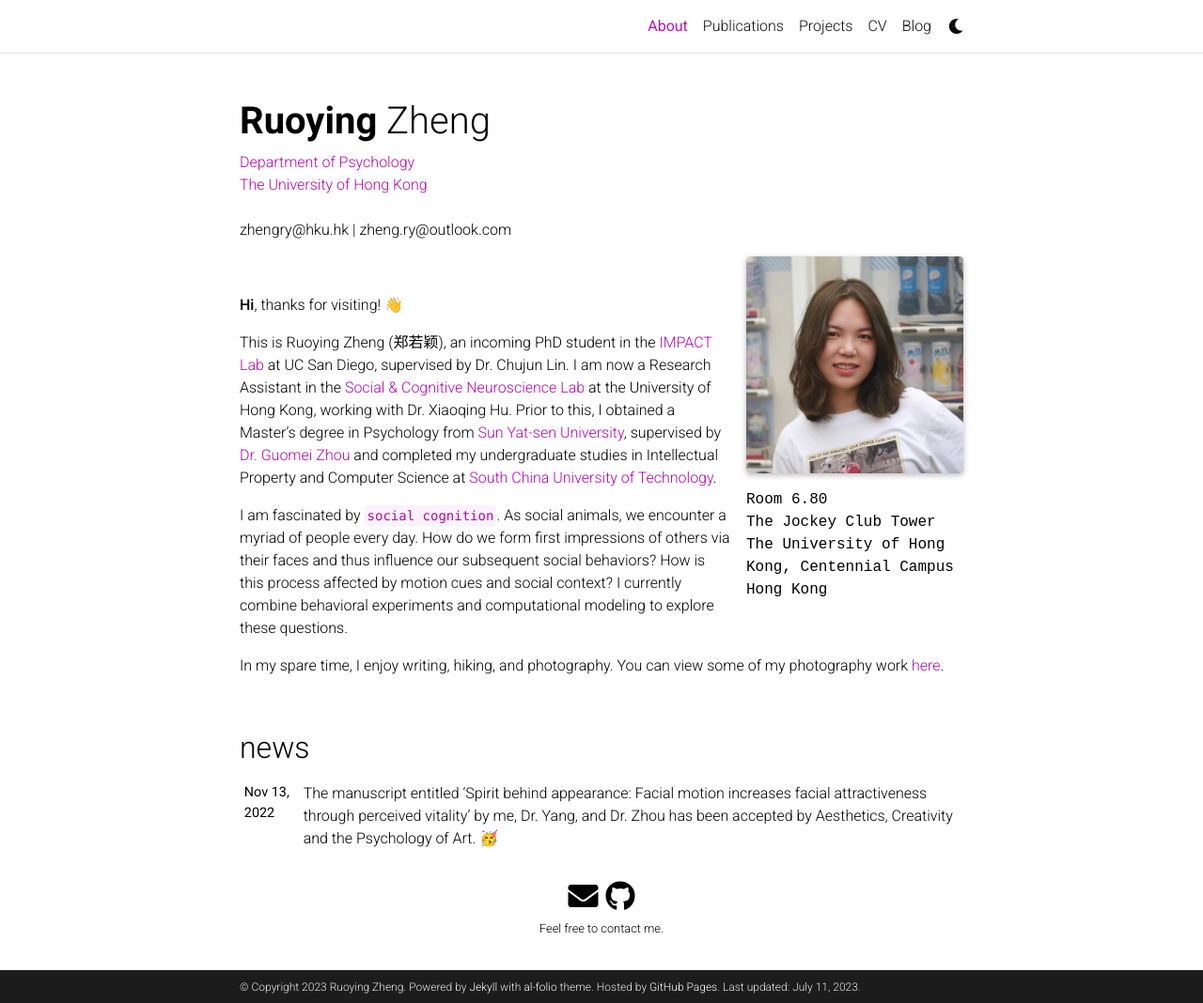
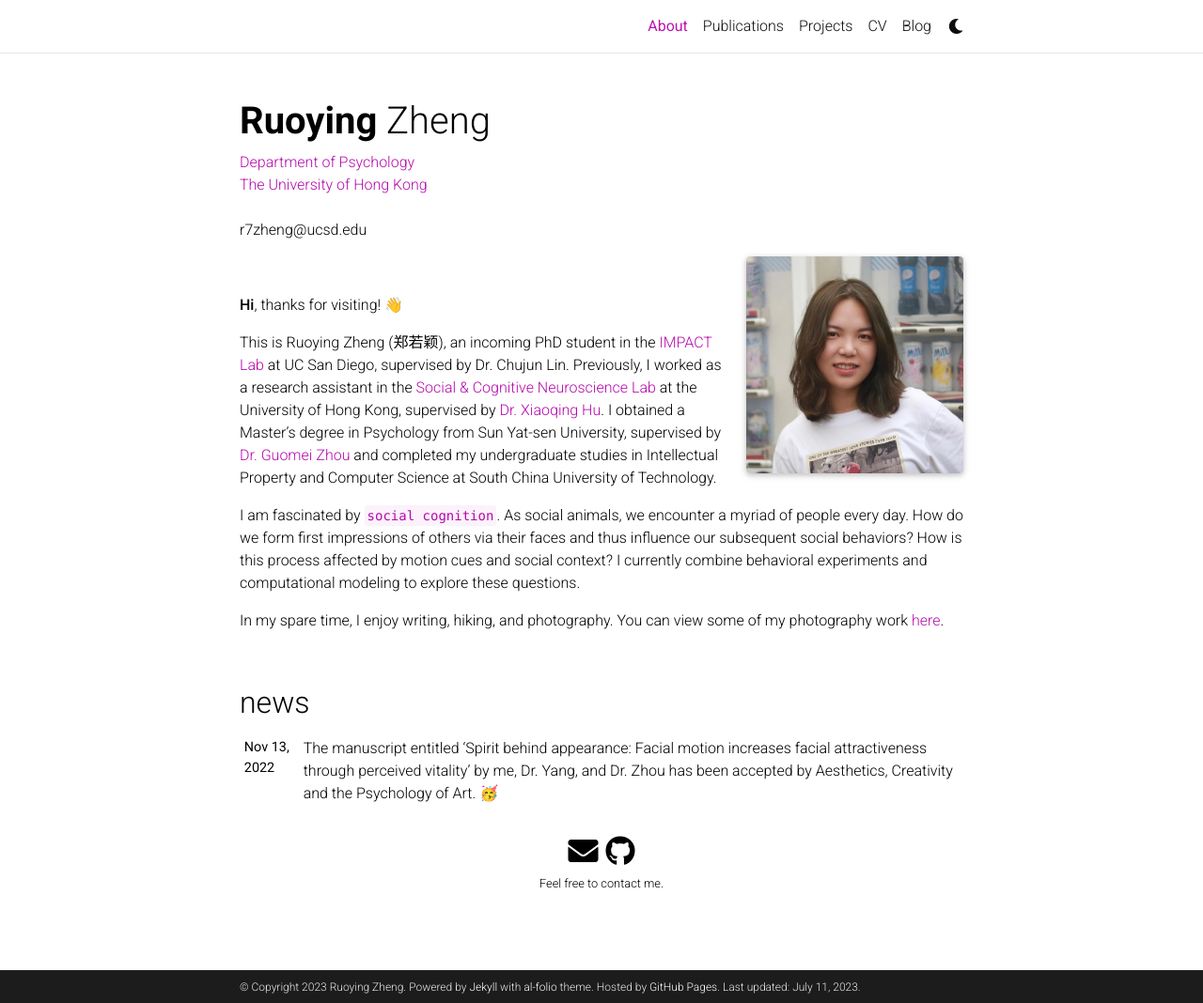
Before and after one commit to RuoyingZheng/RuoyingZheng.github.io, a Jekyll site: the page built from _pages/about.md, in a window 1280 px wide and 1068 px high. Shown: the whole window at 94% size. Built offline with Jekyll 4.4.1, drawn with Linux system fonts in a browser that asks for light colours; full-size pictures stand in for the smaller copies a plugin makes; comment, search, counter and statistics services are not loaded; a style sheet for code colours, icons or effects is not loaded.

Commit message:
Update about.md

```diff
--- a/_pages/about.md
+++ b/_pages/about.md
@@ -2,17 +2,17 @@
 layout: about
 title: About
 permalink: /
-subtitle: <a href='https://psychology.hku.hk'>Department of Psychology</a><br><a href='https://hku.hk'>The University of Hong Kong</a></br><br>zhengry@hku.hk | zheng.ry@outlook.com</br>
+subtitle: <a href='https://psychology.hku.hk'>Department of Psychology</a><br><a href='https://hku.hk'>The University of Hong Kong</a></br><br>r7zheng@ucsd.edu</br>
 
 profile:
   align: right
   image: prof_pic.jpg
   image_circular: false # crops the image to make it circular
   address: >
-    <p>Room 6.80</p>
-    <p>The Jockey Club Tower</p>
-    <p>The University of Hong Kong, Centennial Campus</p>
-    <p>Hong Kong</p>
+    <p></p>
+    <p></p>
+    <p></p>
+    <p></p>
 
 news: true  # includes a list of news items
 selected_papers: false # includes a list of papers marked as "selected={true}"
@@ -23,7 +23,7 @@ social: true  # includes social icons at the bottom of the page
 
 <strong>Hi</strong>, thanks for visiting! 👋
 
-This is Ruoying Zheng (郑若颖), an incoming PhD student in the <a href="https://impactlab-ucsd.github.io/" target="_blank"> IMPACT Lab</a> at UC San Diego, supervised by Dr. Chujun Lin. I am now a Research Assistant in the <a href="https://www.psychology.hku.hk/scnlab/home.html" target="_blank"> Social & Cognitive Neuroscience Lab</a> at the University of Hong Kong, working with Dr. Xiaoqing Hu. Prior to this, I obtained a Master's degree in Psychology from <a href="https://www.sysu.edu.cn/sysuen/" target="_blank">Sun Yat-sen University</a>, supervised by <a href="https://m.x-mol.com/groups/zhou_guomei" target="_blank">Dr. Guomei Zhou</a> and completed my undergraduate studies in Intellectual Property and Computer Science at <a href="https://www.scut.edu.cn/en/" target="_blank">South China University of Technology</a>.
+This is Ruoying Zheng (郑若颖), an incoming PhD student in the <a href="https://impactlab-ucsd.github.io/" target="_blank"> IMPACT Lab</a> at UC San Diego, supervised by Dr. Chujun Lin. Previously, I worked as a research assistant in the <a href="https://www.psychology.hku.hk/scnlab/home.html" target="_blank"> Social & Cognitive Neuroscience Lab</a> at the University of Hong Kong, supervised by <a href="https://scholar.google.com/citations?user=SxV9Em8AAAAJ&hl=en&oi=ao"  target="_blank">Dr. Xiaoqing Hu</a>. I obtained a Master's degree in Psychology from Sun Yat-sen University, supervised by <a href="https://scholar.google.com/citations?user=4enh0nMAAAAJ&hl=en&oi=ao" target="_blank">Dr. Guomei Zhou</a> and completed my undergraduate studies in Intellectual Property and Computer Science at South China University of Technology.
 
 I am fascinated by <code class="language-plaintext highlighter-rouge">social cognition</code>. As social animals, we encounter a myriad of people every day. How do we form first impressions of others via their faces and thus influence our subsequent social behaviors? How is this process affected by motion cues and social context? I currently combine behavioral experiments and computational modeling to explore these questions.
 
```
